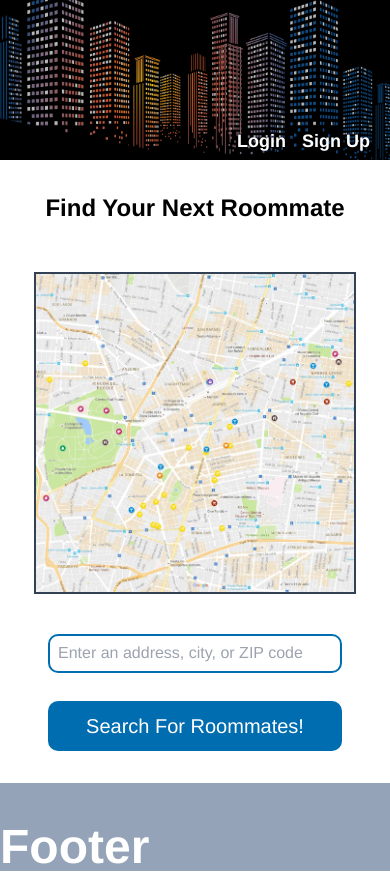
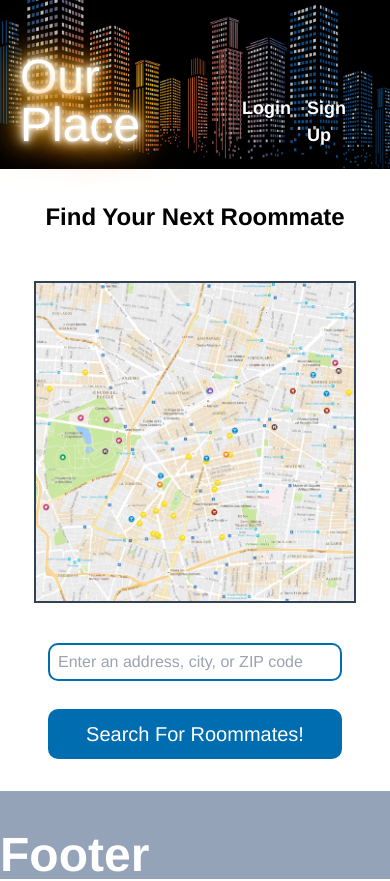
Before and after one commit to awchen85/project-3, a React (Create React App) app in the folder client/: page / in a window 390 px wide. Built offline with nearby package versions, Linux system fonts and the light colour scheme.

Commit message:
Created an animation to the name in the nav bar

```diff
--- a/client/public/index.html
+++ b/client/public/index.html
@@ -27,6 +27,8 @@
       work correctly both with client-side routing and a non-root public URL.
       Learn how to configure a non-root public URL by running `npm run build`.
     -->
+    <link rel="stylesheet"
+          href="https://fonts.googleapis.com/css?family=Anton&effect=anaglyph|emboss|fire|fire-animation|neon|outline|shadow-multiple|3d|3d-float">
     <title>Our Place</title>
   </head>
   <body>
--- a/client/src/components/Navigation/index.js
+++ b/client/src/components/Navigation/index.js
@@ -6,8 +6,14 @@ export default function Navigation() {
   const { isLoggedIn, logoutUser } = useCurrentUserContext();
 
   return (
-    <nav className="md:justify-between justify-center" style={{ width: '100%' }}>
+    <nav
+      className="flex flex-row md:justify-between justify-center"
+      style={{ width: '100%' }}
+    >
       <div>
+        <h1 className="our-place text-white md:invisible visible text-start ml-12 text-5xl">
+          Our Place
+        </h1>
         <div className="ml-4 md:visible invisible title">
           <Link to="/">
             <svg
@@ -16,7 +22,6 @@ export default function Navigation() {
               viewBox="0 0 422 86"
               fill="none"
               xmlns="http://www.w3.org/2000/svg"
-              className="font-effect-fire-animation"
             >
               <mask
                 id="path-1-outside-1_1_5"
@@ -106,16 +111,40 @@ export default function Navigation() {
       <div className="flex nav-links">
         {isLoggedIn() ? (
           <>
-            <Link className="mr-1 text-2xl hover:scale-125 hover:-translate-x-1 hover:text-teal-300" to="/"><AiFillHome /></Link>
-            <Link to="/dashboard" className="hover:text-emerald-200 hover:scale-125 hover:-translate-y-1">Dashboard</Link>
-            <button className="text-white hover:text-red-600 hover:scale-125 hover:translate-x-1" type="button" onClick={logoutUser}>
+            <Link
+              className="mr-1 text-2xl hover:scale-125 hover:-translate-x-1 hover:text-teal-300"
+              to="/"
+            >
+              <AiFillHome />
+            </Link>
+            <Link
+              to="/dashboard"
+              className="hover:text-emerald-200 hover:scale-125 hover:-translate-y-1"
+            >
+              Dashboard
+            </Link>
+            <button
+              className="text-white hover:text-red-600 hover:scale-125 hover:translate-x-1"
+              type="button"
+              onClick={logoutUser}
+            >
               Logout
             </button>
           </>
         ) : (
           <>
-            <Link className="hover:text-emerald-200 hover:scale-125 hover:-translate-x-1" to="/login">Login</Link>
-            <Link className="hover:text-emerald-200 hover:scale-125 hover:translate-x-1" to="/register">Sign Up</Link>
+            <Link
+              className="hover:text-emerald-200 hover:scale-125 hover:-translate-x-1"
+              to="/login"
+            >
+              Login
+            </Link>
+            <Link
+              className="hover:text-emerald-200 hover:scale-125 hover:translate-x-1"
+              to="/register"
+            >
+              Sign Up
+            </Link>
           </>
         )}
       </div>
--- a/client/src/index.css
+++ b/client/src/index.css
@@ -45,6 +45,10 @@ nav button {
   font: inherit;
   cursor: pointer;
   outline: inherit
+}
+
+.our-place {
+
 }
 
 .form {
@@ -327,6 +331,15 @@ form p {
 }
 
 @media screen and (max-width: 768px) {
+  .our-place {
+    margin: 0;
+    animation: font-effect-neon-animation-keyframes 4s ease-in 0.4s infinite;
+  }
+
+  .title {
+    content-visibility: hidden;
+  }
+
   .left-side {
     content-visibility: hidden;
   }
@@ -337,8 +350,8 @@ form p {
 
   nav {
     display: flex;
-    justify-content:center ;
-    flex-direction: column;
+    min-height: 20vh;
+    justify-content: space-between;
     background-size: cover;
   }
 
@@ -388,3 +401,17 @@ form p {
   border: 1px solid rgb(74, 110, 255);
   background-color: rgb(74, 110, 255);
 }
+
+@keyframes font-effect-neon-animation-keyframes {
+  0% {
+    text-shadow: 0 0 0.1em #fff, 0 0 0.2em #fff, 0 0 0.3em #fff, 0 0 0.4em orange, 0 0 0.6em orange, 0 0 0.8em orange, 0 0 1em orange, 0 0 1.2em orange;
+  }
+
+  /* 100% {
+    text-shadow: 0 0 0.1em #fff, 0 0 0.2em #fff, 0 0 0.3em #fff, 0 0 0.4em #fff, 0 0 0.6em #fff, 0 0 0.8em #fff, 0 0 1em #fff, 0 0 1.2em #fff;
+  } */
+}
+
+/* .font-effect-neon {
+  text-shadow: 0 0 0.1em #fff, 0 0 0.2em #fff, 0 0 0.3em #fff, 0 0 0.4em purple, 0 0 0.6em purple, 0 0 0.8em purple, 0 0 1em purple, 0 0 1.2em purple;
+} */
```
Also changed, not shown: 1 other file (tests, documents, lock files or other folders).
